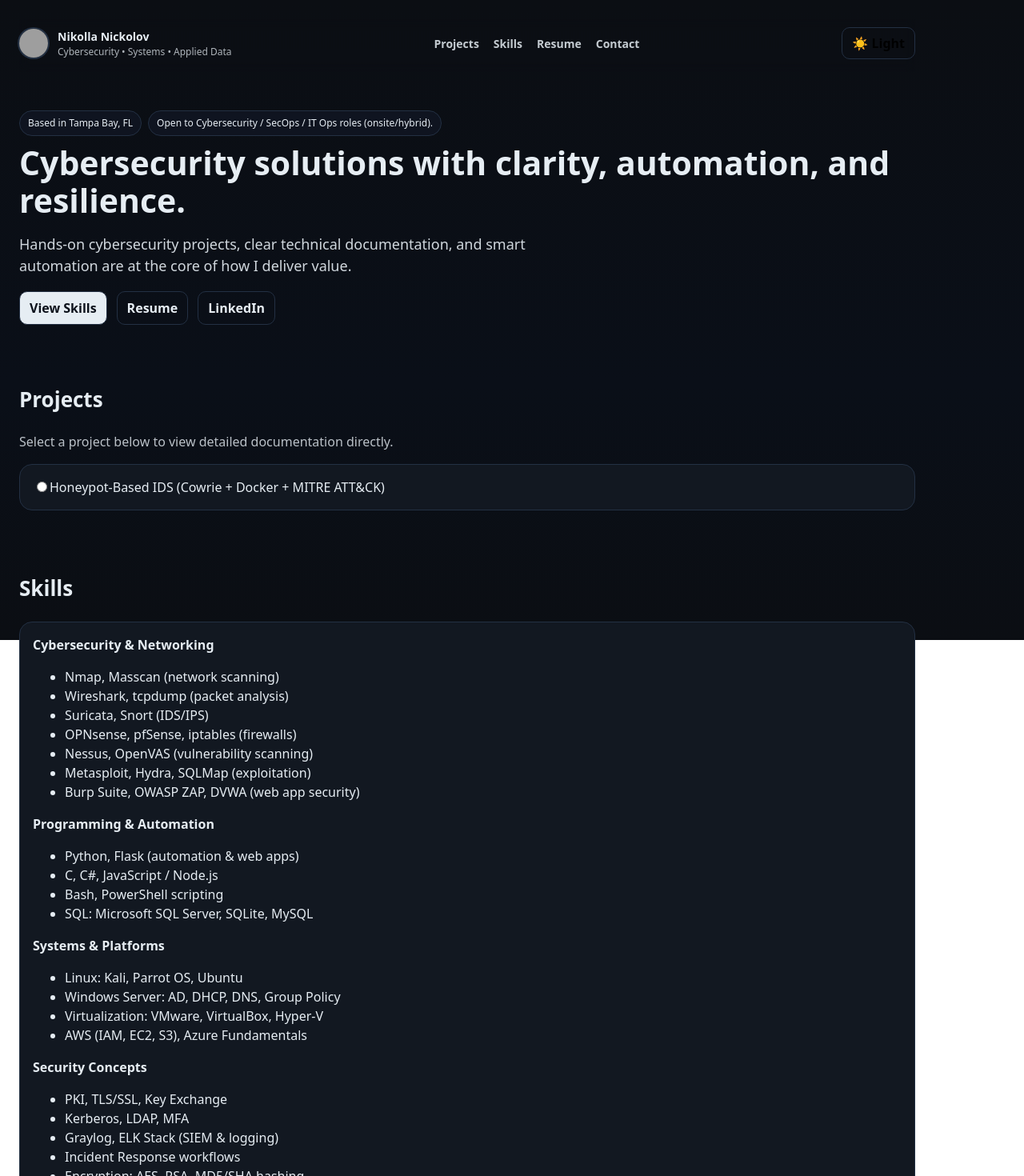
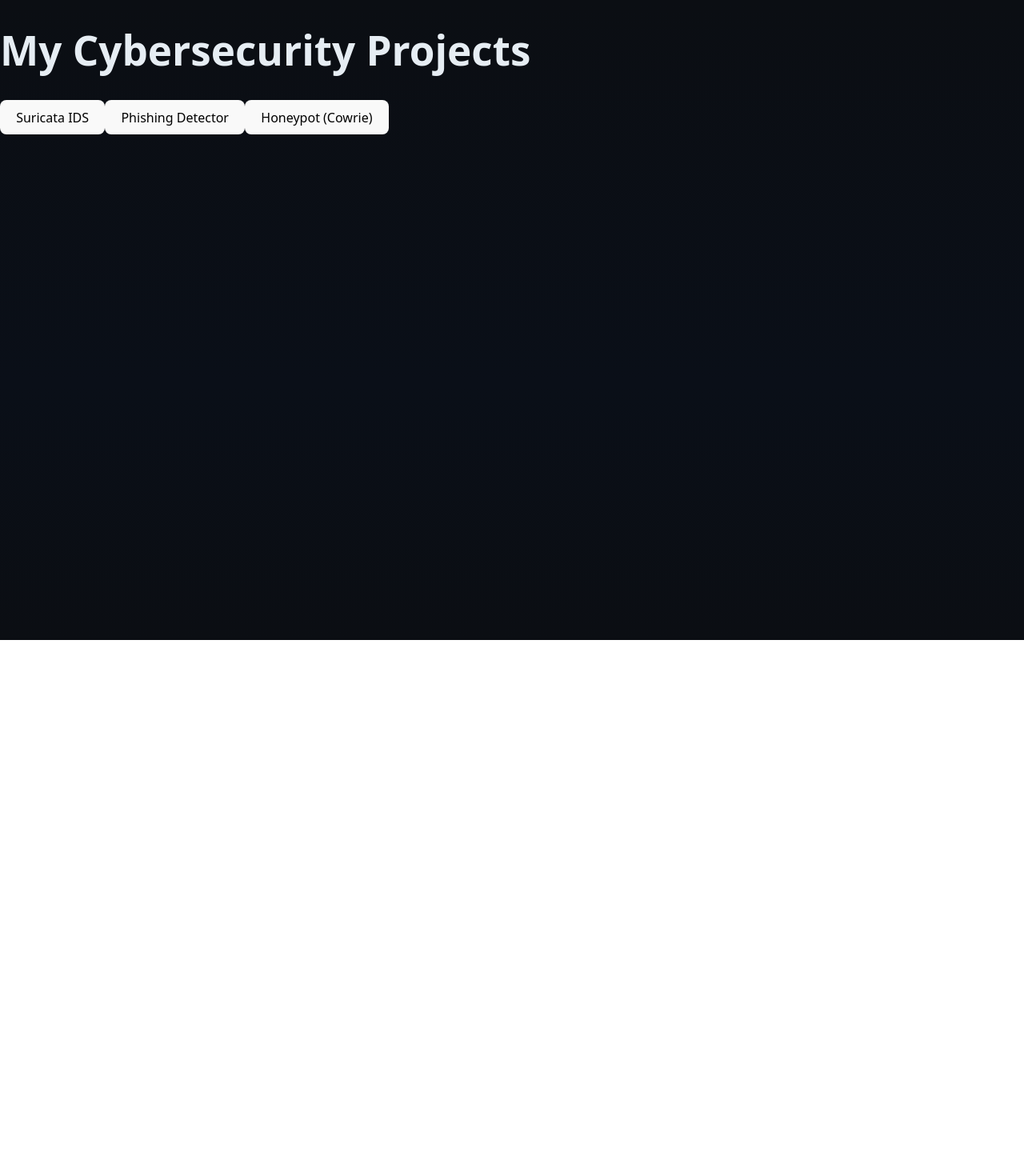
Before and after one commit to Nickman1212/nikolla-portfolio, a React (Vite) app: page / in a window 1280 px wide. Shown: the top 1470 px of the page at 80% size. After the commit the page ends 800 px from the top, so only its background shows below. Built offline with nearby package versions, Linux system fonts and the light colour scheme; grey boxes are pictures that could not be loaded.

Commit message:
Update App.tsx

```diff
--- a/src/App.tsx
+++ b/src/App.tsx
@@ -1,197 +1,94 @@
-import { useEffect, useState } from "react";
+import React, { useState } from "react";
 
-const profile = {
-  name: "Nikolla Nickolov",
-  tagline: "Cybersecurity • Systems • Applied Data",
-  location: "Tampa Bay, FL",
-  email: "Nickman477@gmail.com",
-  phone: "727-307-8538",
-  linkedin: "https://www.linkedin.com/in/nikolla-nickolov-1a46a2290/",
-  resumeUrl: "/NIKOLLA_NICKOLOV.pdf",
-  headshot: "https://avatars.githubusercontent.com/u/9919?s=200",
-  availability: "Open to Cybersecurity / SecOps / IT Ops roles (onsite/hybrid).",
-};
+export default function Portfolio() {
+  const [selectedProject, setSelectedProject] = useState(null);
 
-export default function App() {
-  const [theme, setTheme] = useState<"light" | "dark">("dark");
-  const [activeProject, setActiveProject] = useState<string | null>(null);
-
-  useEffect(() => {
-    document.documentElement.dataset.theme = theme;
-  }, [theme]);
+  const renderDetails = () => {
+    switch (selectedProject) {
+      case "suricata":
+        return (
+          <div className="mt-4 text-white">
+            <h3 className="text-xl font-bold mb-2">Suricata IDS</h3>
+            <ul className="list-disc list-inside">
+              <li>Deployed Suricata in a home lab using Kali Linux.</li>
+              <li>Configured rule sets to detect port scans, brute-force attacks, and malware.</li>
+              <li>Captured and analyzed suspicious traffic with Wireshark and tcpdump.</li>
+              <li>Created alerts for Nmap scans and SSH brute-force attempts.</li>
+              <li>Demonstrated proactive threat detection with real-time logging.</li>
+            </ul>
+          </div>
+        );
+      case "phishing":
+        return (
+          <div className="mt-4 text-white">
+            <h3 className="text-xl font-bold mb-2">Phishing Email Detector (Python + Flask)</h3>
+            <ul className="list-disc list-inside">
+              <li>Built a machine learning app to classify emails as phishing or safe.</li>
+              <li>Used TF-IDF vectorization to extract features from email text.</li>
+              <li>Trained logistic regression model using scikit-learn.</li>
+              <li>Deployed with Flask to provide a web interface for predictions.</li>
+              <li>Helps users identify malicious emails before opening them.</li>
+            </ul>
+          </div>
+        );
+      case "honeypot":
+        return (
+          <div className="mt-4 text-white">
+            <h3 className="text-xl font-bold mb-2">Cowrie Honeypot</h3>
+            <ul className="list-disc list-inside">
+              <li>Deployed Cowrie honeypot in a Docker container on Kali Linux.</li>
+              <li>Simulated SSH and Telnet services to detect unauthorized login attempts.</li>
+              <li>Logged attacker behavior such as command inputs and probing actions.</li>
+              <li>Captured and analyzed logs to observe attacker patterns.</li>
+              <li>Used for threat intel gathering and proactive network defense.</li>
+            </ul>
+            <div className="mt-4">
+              <h4 className="text-lg font-semibold mb-1">Project Screenshot:</h4>
+              <img
+                src="/mnt/data/Capture.JPG"
+                alt="Cowrie Honeypot Attack Simulation"
+                className="rounded-lg shadow-md max-w-full h-auto border border-gray-600"
+              />
+            </div>
+            <div className="mt-4 bg-gray-800 p-4 rounded-lg">
+              <h4 className="text-lg font-semibold mb-2">README (Project Summary for Recruiters):</h4>
+              <p>
+                This screenshot shows a live instance of Cowrie honeypot running inside a Docker container on Kali Linux.
+                The left terminal demonstrates a simulated attacker's attempt to SSH into the honeypot, while the right terminal shows the captured command logs.
+                This project demonstrates attacker deception, behavior logging, and proactive analysis — a vital defensive tactic in cybersecurity.
+              </p>
+            </div>
+          </div>
+        );
+      default:
+        return null;
+    }
+  };
 
   return (
-    <div className="wrap">
-      {/* Top Bar */}
-      <header className="topbar">
-        <div className="brand">
-          <img className="avatar" src={profile.headshot} alt="Headshot" />
-          <div>
-            <div className="brand-name">{profile.name}</div>
-            <div className="brand-sub">{profile.tagline}</div>
-          </div>
-        </div>
-        <nav className="nav">
-          <a href="#projects">Projects</a>
-          <a href="#skills">Skills</a>
-          <a href="#resume">Resume</a>
-          <a href="#contact">Contact</a>
-        </nav>
+    <div className="bg-black min-h-screen p-8 text-center">
+      <h1 className="text-4xl font-bold text-white mb-6">My Cybersecurity Projects</h1>
+      <div className="flex justify-center gap-4 mb-6">
         <button
-          className="btn ghost"
-          onClick={() => setTheme(theme === "dark" ? "light" : "dark")}
+          className="bg-blue-600 hover:bg-blue-800 text-white font-bold py-2 px-4 rounded"
+          onClick={() => setSelectedProject("suricata")}
         >
-          {theme === "dark" ? "☀️ Light" : "🌙 Dark"}
+          Suricata IDS
         </button>
-      </header>
-
-      {/* Hero */}
-      <section className="hero">
-        <div className="badges">
-          <span className="badge">Based in {profile.location}</span>
-          <span className="badge">{profile.availability}</span>
-        </div>
-        <h1>
-          Cybersecurity solutions with clarity, automation, and resilience.
-        </h1>
-        <p className="lead">
-          Hands-on cybersecurity projects, clear technical documentation, and
-          smart automation are at the core of how I deliver value.
-        </p>
-        <div className="cta">
-          <a className="btn primary" href="#skills">
-            View Skills
-          </a>
-          <a className="btn" href="#resume">
-            Resume
-          </a>
-          <a className="btn" href={profile.linkedin} target="_blank">
-            LinkedIn
-          </a>
-        </div>
-      </section>
-
-      {/* Projects */}
-      <section id="projects" className="section">
-        <h2>Projects</h2>
-        <p className="muted">
-          Select a project below to view detailed documentation directly.
-        </p>
-        <div className="panel">
-          <label>
-            <input
-              type="radio"
-              name="project"
-              onChange={() => setActiveProject("honeypot")}
-              checked={activeProject === "honeypot"}
-            />
-            Honeypot-Based IDS (Cowrie + Docker + MITRE ATT&CK)
-          </label>
-        </div>
-
-        {activeProject === "honeypot" && (
-          <div className="project-details">
-            <h3>🛡️ Honeypot-Based Intrusion Detection System</h3>
-            <p>
-              This project demonstrates the deployment of a high-interaction SSH honeypot using <strong>Cowrie</strong> inside a Docker container on Kali Linux.
-              Logs were collected to analyze attacker behavior and mapped to MITRE ATT&CK tactics such as <em>Initial Access</em>, <em>Execution</em>, and <em>Persistence</em>.
-            </p>
-            <h4>Key Features:</h4>
-            <ul>
-              <li>Dockerized Cowrie honeypot exposed on ports 2222/2223</li>
-              <li>Captured attacker sessions with simulated filesystem interaction</li>
-              <li>Mapped adversary techniques to MITRE ATT&CK Matrix</li>
-              <li>Integrated with Cyber Kill Chain lifecycle for strategic defense insights</li>
-            </ul>
-            <h4>MITRE ATT&CK Tactics Observed:</h4>
-            <ul>
-              <li><strong>Initial Access</strong> - T1190: Exploit Public-Facing Application</li>
-              <li><strong>Execution</strong> - T1059: Command and Scripting Interpreter</li>
-              <li><strong>Persistence</strong> - T1547: Boot or Logon Autostart Execution</li>
-            </ul>
-            <h4>Kill Chain Mapping:</h4>
-            <ol>
-              <li>Reconnaissance: Nmap/Masscan scan detected</li>
-              <li>Weaponization & Delivery: SSH brute force login attempts</li>
-              <li>Exploitation: Commands executed in fake shell</li>
-              <li>Installation: Simulated malware upload blocked</li>
-              <li>Command & Control: Attempts at remote connection logged</li>
-            </ol>
-            <h4>Read Me (For Recruiters):</h4>
-            <p className="muted">
-              This honeypot project was deployed and verified locally in a secure home-lab setup. All attacker interactions are fake and isolated within a sandboxed environment. It demonstrates my practical skills with Docker, Linux, IDS systems, and threat intelligence mapping frameworks such as MITRE ATT&CK and Cyber Kill Chain.
-              If you’d like to see the full code, deployment steps, or sample logs, please reach out by email or LinkedIn!
-            </p>
-          </div>
-        )}
-      </section>
-
-      {/* Skills */}
-      <section id="skills" className="section">
-        <h2>Skills</h2>
-        <div className="panel">
-          <h4>Cybersecurity & Networking</h4>
-          <ul>
-            <li>Nmap, Masscan (network scanning)</li>
-            <li>Wireshark, tcpdump (packet analysis)</li>
-            <li>Suricata, Snort (IDS/IPS)</li>
-            <li>OPNsense, pfSense, iptables (firewalls)</li>
-            <li>Nessus, OpenVAS (vulnerability scanning)</li>
-            <li>Metasploit, Hydra, SQLMap (exploitation)</li>
-            <li>Burp Suite, OWASP ZAP, DVWA (web app security)</li>
-          </ul>
-
-          <h4>Programming & Automation</h4>
-          <ul>
-            <li>Python, Flask (automation & web apps)</li>
-            <li>C, C#, JavaScript / Node.js</li>
-            <li>Bash, PowerShell scripting</li>
-            <li>SQL: Microsoft SQL Server, SQLite, MySQL</li>
-          </ul>
-
-          <h4>Systems & Platforms</h4>
-          <ul>
-            <li>Linux: Kali, Parrot OS, Ubuntu</li>
-            <li>Windows Server: AD, DHCP, DNS, Group Policy</li>
-            <li>Virtualization: VMware, VirtualBox, Hyper-V</li>
-            <li>AWS (IAM, EC2, S3), Azure Fundamentals</li>
-          </ul>
-
-          <h4>Security Concepts</h4>
-          <ul>
-            <li>PKI, TLS/SSL, Key Exchange</li>
-            <li>Kerberos, LDAP, MFA</li>
-            <li>Graylog, ELK Stack (SIEM & logging)</li>
-            <li>Incident Response workflows</li>
-            <li>Encryption: AES, RSA, MD5/SHA hashing</li>
-          </ul>
-        </div>
-      </section>
-
-      {/* Resume Embedded */}
-      <section id="resume" className="section">
-        <h2>Resume</h2>
-        <iframe
-          src={profile.resumeUrl}
-          style={{ width: "100%", height: "1000px", border: "none" }}
-        />
-      </section>
-
-      {/* Contact */}
-      <section id="contact" className="section">
-        <h2>Contact</h2>
-        <div className="panel">
-          <p className="muted">
-            Email: {profile.email} <br />
-            Phone: {profile.phone} <br />
-            LinkedIn: <a href={profile.linkedin} target="_blank">{profile.linkedin}</a>
-          </p>
-        </div>
-      </section>
-
-      <footer className="footer">
-        © {new Date().getFullYear()} {profile.name}. Built with React + Vite.
-      </footer>
+        <button
+          className="bg-green-600 hover:bg-green-800 text-white font-bold py-2 px-4 rounded"
+          onClick={() => setSelectedProject("phishing")}
+        >
+          Phishing Detector
+        </button>
+        <button
+          className="bg-yellow-600 hover:bg-yellow-800 text-white font-bold py-2 px-4 rounded"
+          onClick={() => setSelectedProject("honeypot")}
+        >
+          Honeypot (Cowrie)
+        </button>
+      </div>
+      <div className="max-w-3xl mx-auto">{renderDetails()}</div>
     </div>
   );
 }
```
